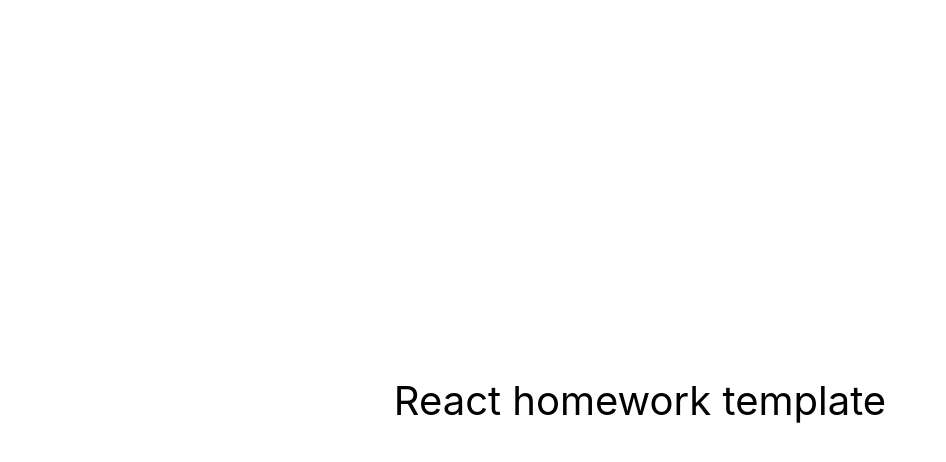
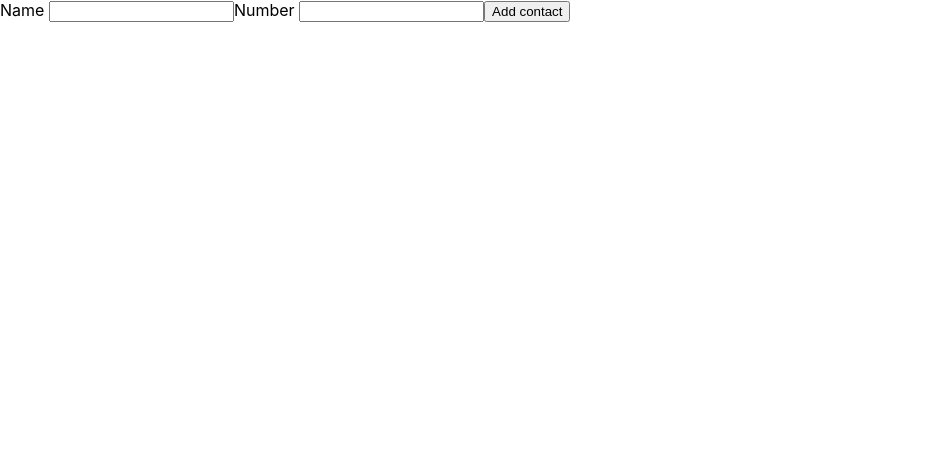
Before and after one commit to artyomakulov/goit-react-hw-02-phonebook, a React (Create React App) app: page / in a window 1280 px wide. Shown: the top 462 px of the page, without its empty margins (0-946 px from the left). Built offline with nearby package versions, Linux system fonts and the light colour scheme.

Commit message:
form out of app

```diff
--- a/src/App.jsx
+++ b/src/App.jsx
@@ -1,16 +1,25 @@
-export const App = () => {
-  return (
-    <div
-      style={{
-        height: '100vh',
-        display: 'flex',
-        justifyContent: 'center',
-        alignItems: 'center',
-        fontSize: 40,
-        color: '#010101'
-      }}
-    >
-      React homework template
-    </div>
-  );
-};
+import React from 'react';
+import Form from './components/Form/Form'
+
+
+
+class App extends React.Component {
+  state = {
+    contacts: [],
+    name: '',
+    number: ''
+  }
+
+  formSubmit = data => {
+    console.log(data)
+  }
+
+
+  render () {
+    return (
+      <Form onSubmit={this.formSubmit}/>
+    )
+  }
+  }
+
+export default App;
--- /dev/null
+++ b/src/components/Form/Form.js
@@ -0,0 +1,58 @@
+import React from 'react'
+
+
+ class Form extends React.Component {
+    state = {
+        name: '',
+        number: ''
+      };
+
+    handleChange = e => {
+    const {name, value} = e.currentTarget
+        this.setState({
+        [name]: value
+        })
+    }
+
+    handleSubmit = e => {
+    e.preventDefault();
+    this.props.onSubmit(this.state);
+    this.reset()
+    }
+
+    reset = () => {
+        this.setState({name: '', number: ''})
+    }
+
+    render () {
+        return (
+            <form onSubmit={this.handleSubmit}>
+        <label htmlFor=''>
+            Name <input
+            type="text"
+            name="name"
+            value={this.state.name}
+            onChange={this.handleChange}
+            pattern="^[a-zA-Zа-яА-Я]+(([' -][a-zA-Zа-яА-Я ])?[a-zA-Zа-яА-Я]*)*$"
+            title="Name may contain only letters, apostrophe, dash and spaces. For example Adrian, Jacob Mercer, Charles de Batz de Castelmore d'Artagnan"
+            required
+          />
+        </label>
+        <label htmlFor=''>
+            Number <input
+            type="tel"
+            name='number'
+            value={this.state.number}
+            onChange={this.handleChange}
+            pattern="\+?\d{1,4}?[-.\s]?\(?\d{1,3}?\)?[-.\s]?\d{1,4}[-.\s]?\d{1,4}[-.\s]?\d{1,9}"
+            title="Phone number must be digits and can contain spaces, dashes, parentheses and can start with +"
+            required
+          />
+        </label>
+        <button type="submit">Add contact</button>
+      </form>
+        )
+    }
+ }
+
+export default Form
--- a/src/index.js
+++ b/src/index.js
@@ -1,6 +1,6 @@
 import React from 'react';
 import ReactDOM from 'react-dom/client';
-import { App } from 'App';
+import App from 'App';
 import './index.css';
 
 ReactDOM.createRoot(document.getElementById('root')).render(
```
